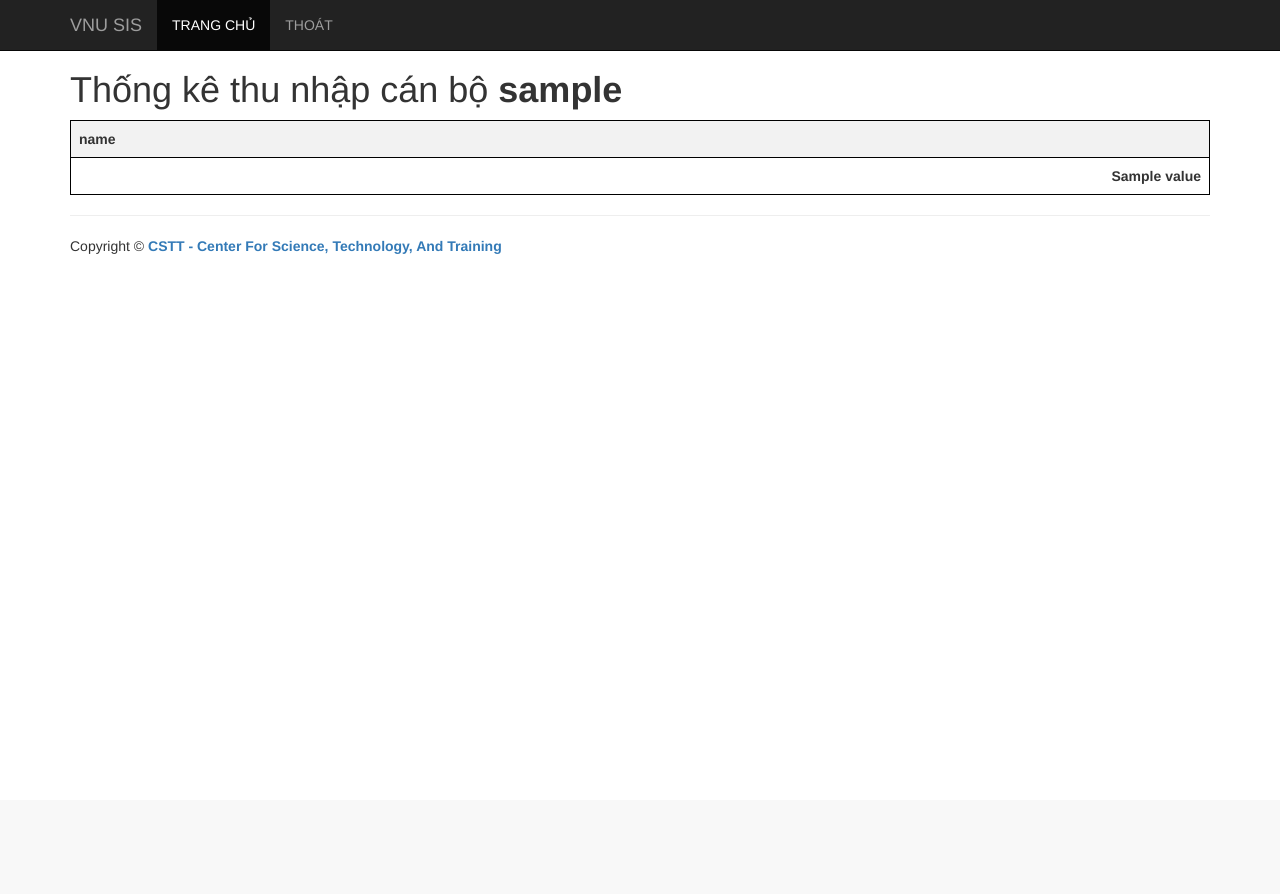
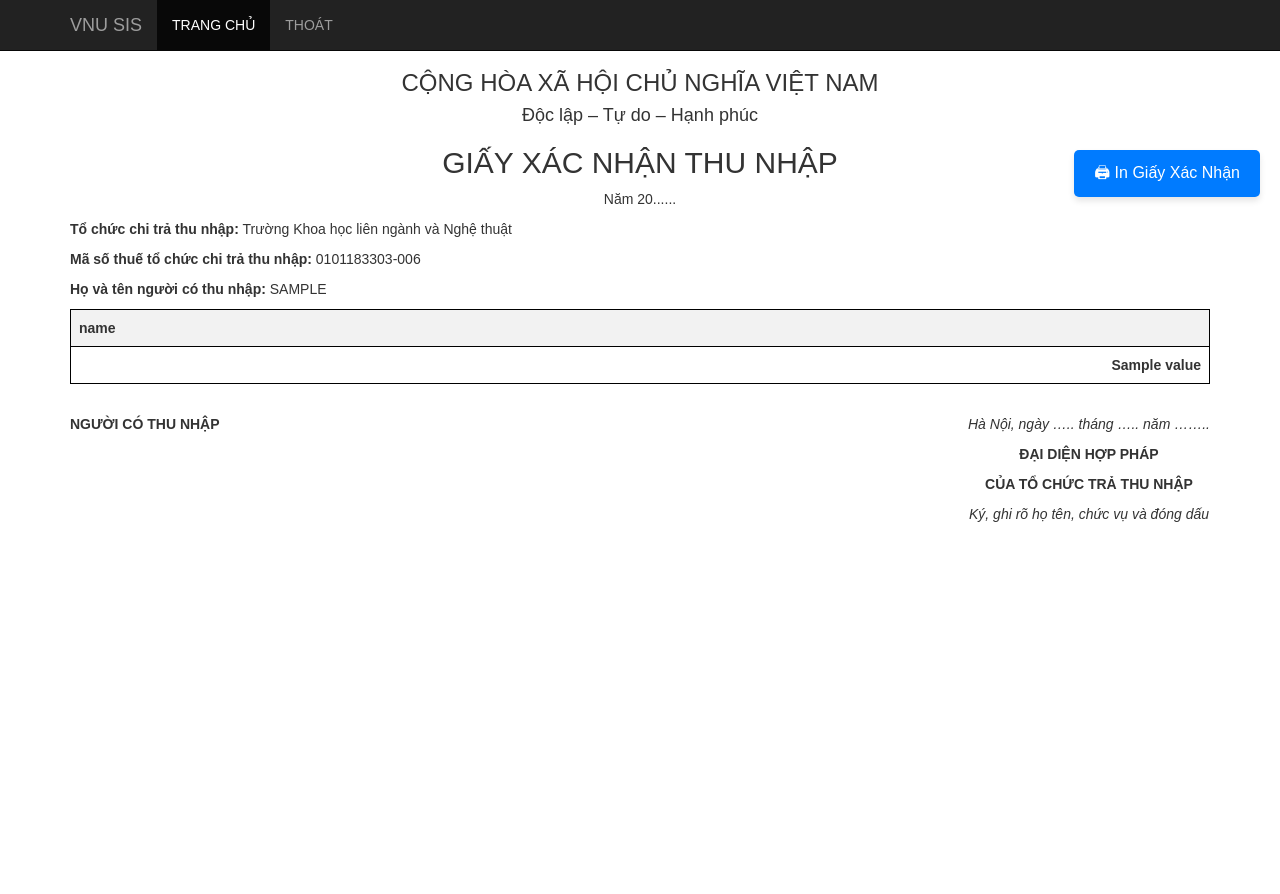
Before and after one commit to hoangtrongbinh1111/Private_Review_Report_VNU_SIS, a Flask app: template app/templates/index.html in a window 1280 px wide. Before the commit the page ends 254 px from the top, so only its background shows below. Run offline with Flask 2, Linux system fonts and the light colour scheme; the template is opened without the code that fills it: most values are stand-ins (such as "Sample title", 1, 10 or a date in 2020); some libraries are stand-ins or nearby versions.

Commit message:
ud html index

```diff
--- a/app/templates/footer.html
+++ b/app/templates/footer.html
@@ -1,2 +1,3 @@
-<hr>
-<p>Copyright &copy; <a href="https://cstt.com.vn/" target="_blank"><b>CSTT - Center For Science, Technology, And Training</b></a></p>
+<!-- <hr>
+<p>Copyright &copy; <a href="https://cstt.com.vn/" target="_blank"><b>CSTT - Center For Science, Technology, And Training</b></a></p> -->
+<br><br><br><br><br><br><br><br><br><br><br><br><br><br><br><br><br><br>
--- a/app/templates/index.html
+++ b/app/templates/index.html
@@ -2,20 +2,88 @@
 
 {% block main %}
 <style>
+
+    body {
+        font-family: Arial, sans-serif;
+    }
+
     table {
         border-collapse: collapse;
         width: 100%;
     }
+
     th, td {
         border: 1px solid black;
         padding: 8px;
         text-align: left;
     }
+
     th {
         background-color: #f2f2f2;
     }
+
+    /* Nút In - đẹp hơn, cố định khi cuộn */
+    #printButton {
+        position: fixed;
+        top: 15rem;
+        right: 20px;
+        background-color: #007bff;
+        color: white;
+        border: none;
+        padding: 12px 20px;
+        font-size: 16px;
+        cursor: pointer;
+        border-radius: 5px;
+        box-shadow: 0px 4px 6px rgba(0, 0, 0, 0.1);
+        transition: all 0.3s ease-in-out;
+    }
+
+    #printButton:hover {
+        background-color: #0056b3;
+        transform: scale(1.1);
+    }
+
+    /* Ẩn các phần không cần thiết khi in */
+    @media print {
+        body * {
+            visibility: hidden;
+        }
+        #printSection, #printSection * {
+            visibility: visible;
+        }
+        #printSection {
+            position: absolute;
+            left: 0;
+            top: 0;
+            width: 100%;
+        }
+        #printButton {
+            display: none;
+        }
+    }
+
+    /* In chữ họ tên in hoa */
+    .uppercase {
+        text-transform: uppercase;
+    }
 </style>
-<h1>Thống kê thu nhập cán bộ <b>{{username}}</b></h1>
+
+<!-- Nút In -->
+<button id="printButton" onclick="printPage()">🖨 In Giấy Xác Nhận</button>
+
+<div id="printSection">
+    <div style="text-align: center;">
+        <h3>CỘNG HÒA XÃ HỘI CHỦ NGHĨA VIỆT NAM</h3>
+        <h4>Độc lập – Tự do – Hạnh phúc</h4>
+        <h2>GIẤY XÁC NHẬN THU NHẬP</h2>
+        <p>Năm 20......</p>
+    </div>
+
+    <p><b>Tổ chức chi trả thu nhập:</b> Trường Khoa học liên ngành và Nghệ thuật</p>
+    <p><b>Mã số thuế tổ chức chi trả thu nhập:</b> 0101183303-006</p>
+    <p><b>Họ và tên người có thu nhập:</b> <span class="uppercase">{{ username }}</span></p>
+
+    <!-- Bảng hiển thị thông tin thu nhập -->
     <table>
         <thead>
             <tr>
@@ -34,4 +102,24 @@
             {% endfor %}
         </tbody>
     </table>
+
+    <div style="display: flex; justify-content: space-between; margin-top: 30px;">
+        <div>
+            <p><b>NGƯỜI CÓ THU NHẬP</b></p>
+        </div>
+        <div style="text-align: center;">
+            <p><i>Hà Nội, ngày ….. tháng ….. năm ……..</i></p>
+            <p><b>ĐẠI DIỆN HỢP PHÁP</b></p>
+            <p><b>CỦA TỔ CHỨC TRẢ THU NHẬP</b></p>
+            <p><i>Ký, ghi rõ họ tên, chức vụ và đóng dấu</i></p>
+        </div>
+    </div>
+</div>
+
+<script>
+    function printPage() {
+        window.print();
+    }
+</script>
+
 {% endblock %}
```
Lines whose indentation alone changed are shown as unchanged.
